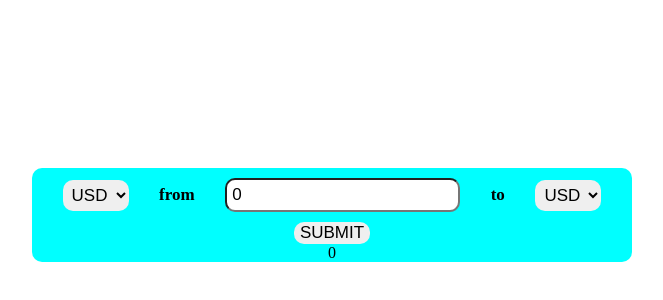
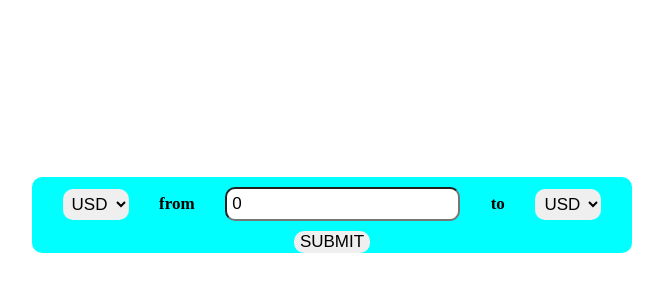
Before and after one commit to iamneo-production/bddfbebcdebfecabfbeafdceecebdbcfebdbd, an Angular app in the folder angularapp/: page / in a window 1280 px wide. Shown: the part 128-428 px from the top of the page, without its empty margins (308-971 px from the left). Built offline with nearby package versions, Linux system fonts and the light colour scheme.

Commit message:
Backup Commit

```diff
--- a/angularapp/src/app/app.component.html
+++ b/angularapp/src/app/app.component.html
@@ -23,8 +23,8 @@
       </div>
       <button id="submitButton" (click)="convert(inp.value,c1.value,c2.value)" >SUBMIT</button>
 
-      <div id="result">
-          <div id="resValue">{{res}}</div>
+      <div *ngIf="submitted" id="result">
+          <p id="resValue">{{res}}</p>
       </div>
     </div>
     </div>
--- a/angularapp/src/app/app.component.ts
+++ b/angularapp/src/app/app.component.ts
@@ -12,9 +12,11 @@ export class AppComponent {
 
   base:any=0;
   to:any=0;
-  res:any=0.00
+  res:any=0.00;
+  submitted = false;
 
   convert(c:any,a:any,b:any){
+    this.submitted = true;
     this.input=c;
     this.base=Number(a);
     this.to=Number(b);
```
